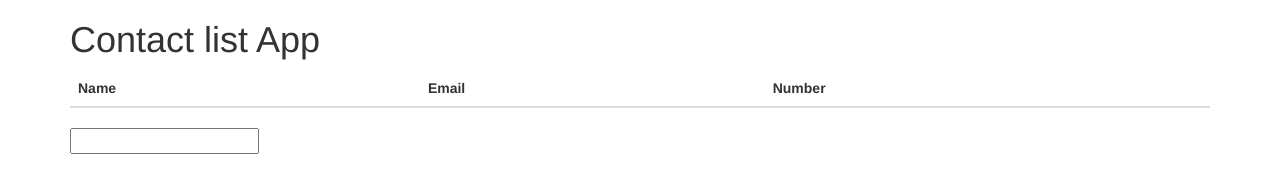
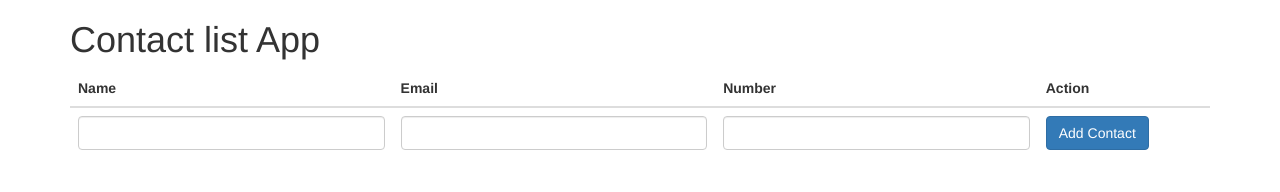
Before and after one commit to Gregwrightbjj/contactList, a plain HTML site: page public/index.html in a window 1280 px wide. Drawn offline with Linux system fonts and the light colour scheme.

Commit message:
added form to html so i can put contacts in mongo

```diff
--- a/public/controllers/controller.js
+++ b/public/controllers/controller.js
@@ -6,7 +6,11 @@
 	$http.get("/contactList").success(function(response){
 		console.log("I go the data I requested")
 		$scope.contactList = response;
-	})
+	});
+
+	$scope.addContact = function(){
+		console.log($scope.contact)
+	}
 
 
 }]);
--- a/public/index.html
+++ b/public/index.html
@@ -17,9 +17,16 @@
 				<th>Name</th>
 				<th>Email</th>
 				<th>Number</th>
+				<th>Action</th>
 			</tr>
 		</thead>
 		<tbody>
+			<tr>
+				<td><input class="form-control" ng-model= "contact.name"></td>
+				<td><input class="form-control" ng-model= "contact.email"></td>
+				<td><input class="form-control" ng-model= "contact.number"></td>
+				<td><button class="btn btn-primary" ng-click= "addContact()">Add Contact</button></td>
+			</tr>
 			<tr ng-repeat="contact in contactList">
 				<td>{{contact.name}}</td>
 				<td>{{contact.email}}</td>
@@ -29,8 +36,8 @@
 		</tbody>
 	</table>
 
-	<input ng-model="test">
-	{{test}}
+	<!-- <input ng-model="test">
+	{{test}} -->
 </div>
 </body>
 </html>
```
